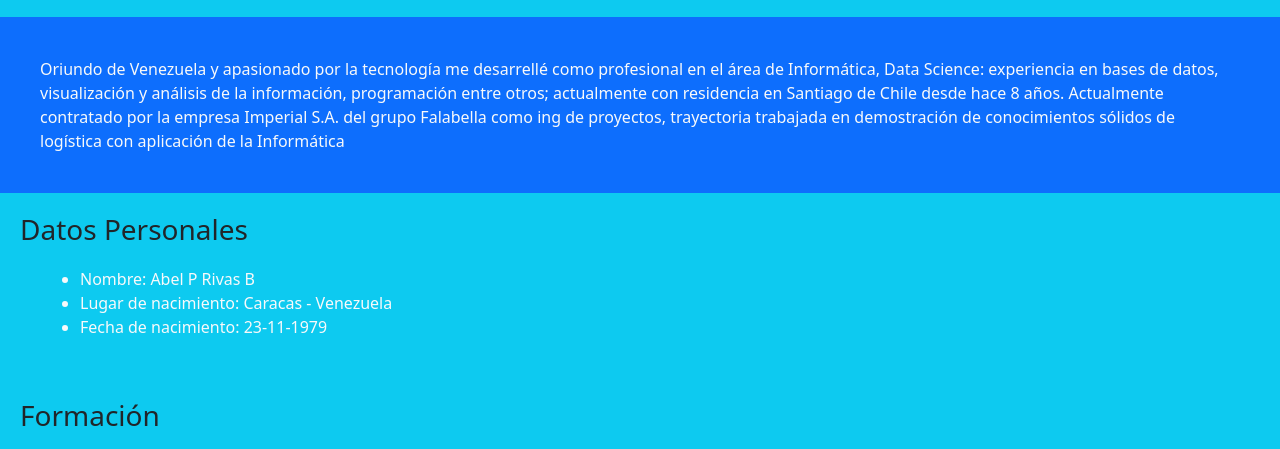
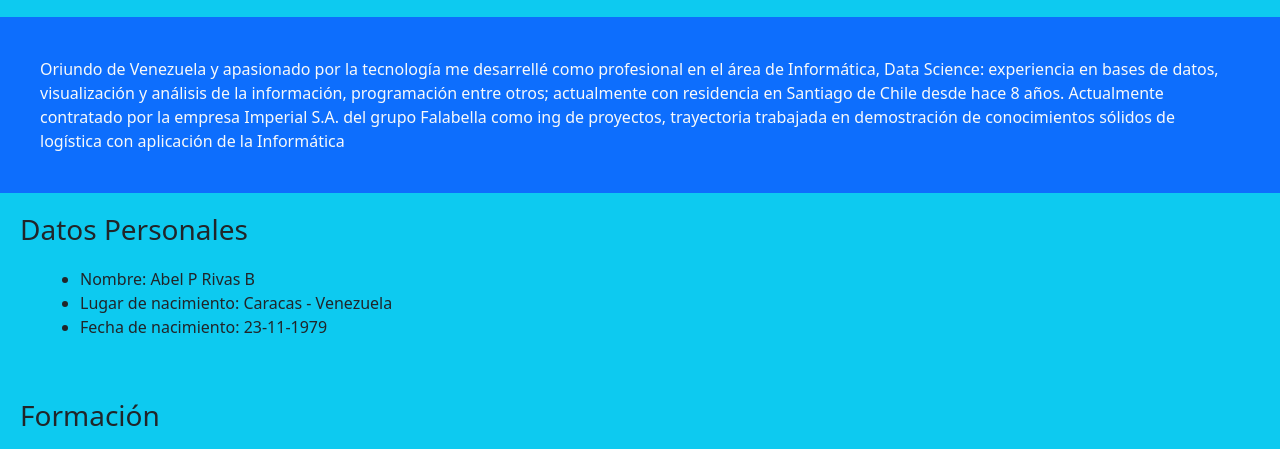
Before and after one commit to darkfuel/darkfuel.github.io, a plain HTML site: page index.html in a window 1280 px wide. Shown: the part 351-800 px from the top of the page. Drawn offline with nearby package versions, Linux system fonts and the light colour scheme.

Commit message:
cambio de color de texto en datos personales

```diff
--- a/index.html
+++ b/index.html
@@ -22,7 +22,7 @@
 
     <!--información detallada de CV-->
     <h3>Datos Personales</h3>
-        <ul class="text-light ms-5">
+        <ul class="text-dark ms-5"> <!--Se cambio el color a negro para mejor visualización-->
             <li>Nombre: Abel P Rivas B</li>
             <li>Lugar de nacimiento: Caracas - Venezuela</li>
             <li>Fecha de nacimiento: 23-11-1979</li>
```
